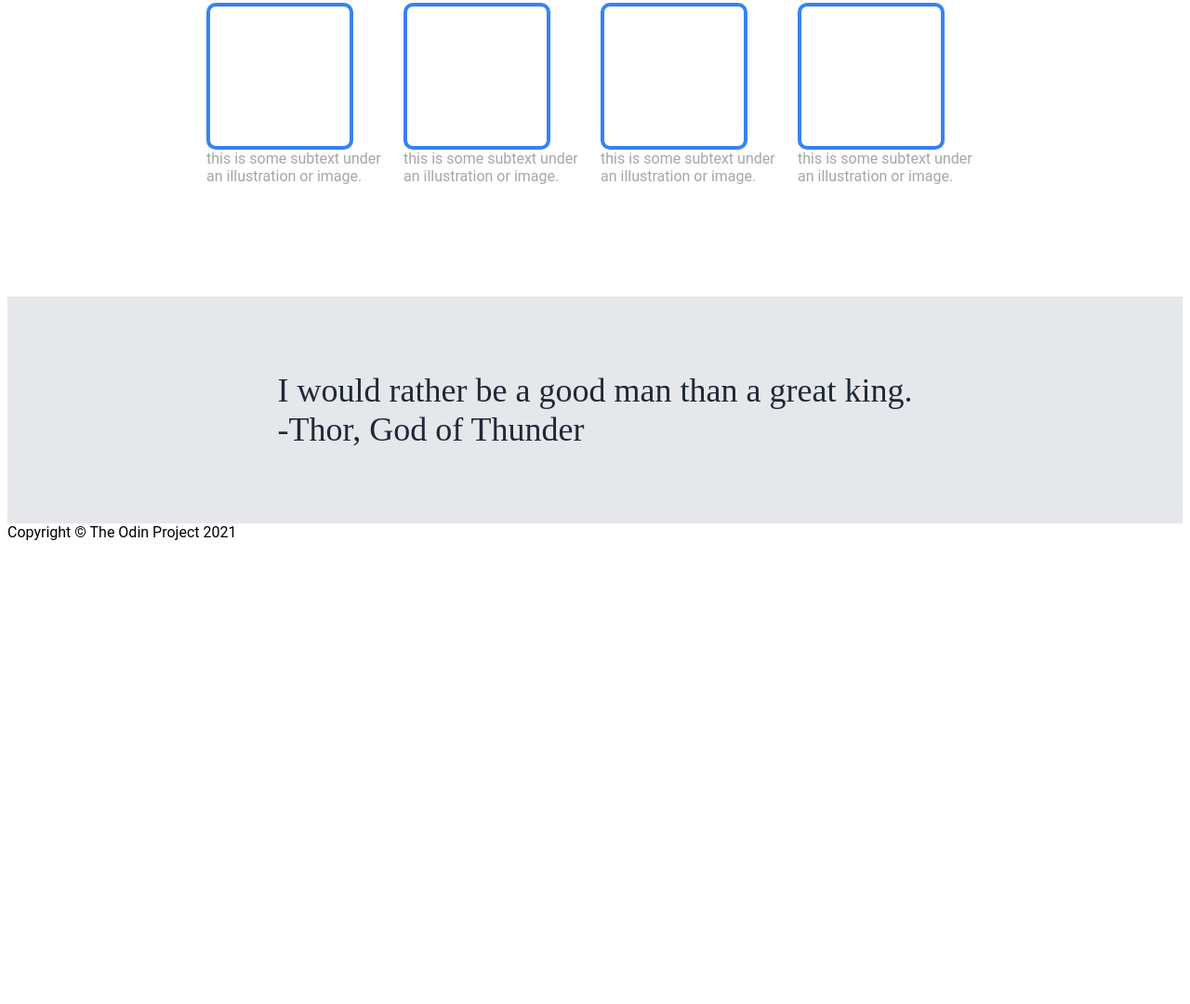
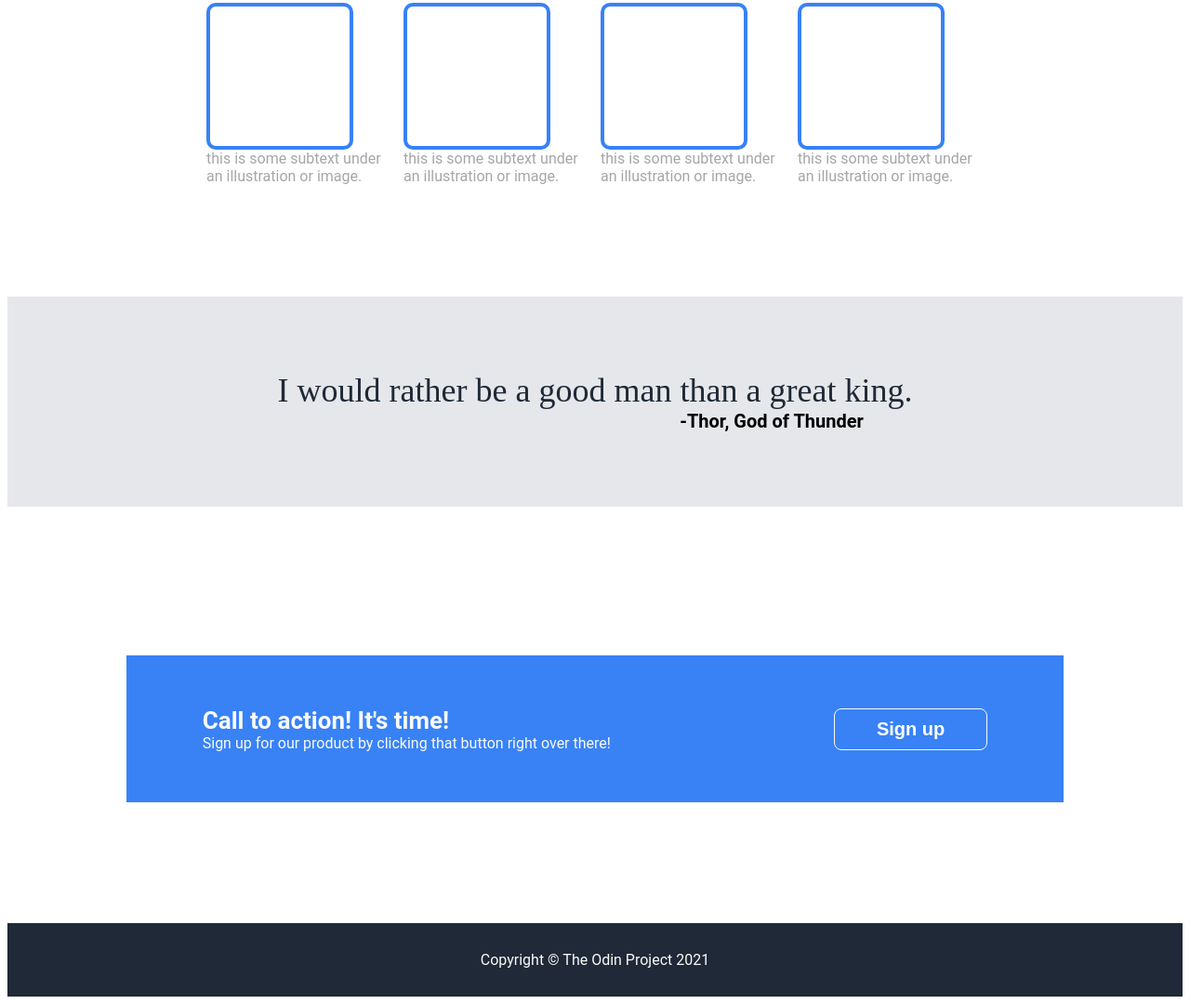
Before and after one commit to HnryKene/Landing-Page, a plain HTML site: page index.html in a window 1280 px wide. Shown: the part 612-1692 px from the top of the page at 93% size. Before the commit the page ends 1202 px from the top, so only its background shows below. Drawn offline with Linux system fonts and the light colour scheme.

Commit message:
I've completed the quote section, the section after that and the footer section. I am done with the project.

```diff
--- a/index.html
+++ b/index.html
@@ -50,13 +50,25 @@
 
     <div class="quote-section">
     <div class="quote-text">I would rather be a good man than a great king.
+    </div>
     <div class="name-of-person">-Thor, God of Thunder</div>
     </div>
     </div>
+
+    <div class="call-to-action">
+    <div class="text-e">
+    <div class="call">Call to action! It's time!</div>
+    <div class="call-two">Sign up for our product by clicking that button right over there!</div>
+    </div>
+    <button class="call-to-action-button">Sign up</button>
     </div>
 
+
+
     <div class="footer">
+    <div class="centerer">
     <div>Copyright © The Odin Project 2021</div>
+    </div>
     </div>
 </body>
 </html>
--- a/style.css
+++ b/style.css
@@ -1,10 +1,11 @@
 body {
     font-family:'Roboto', sans-serif;
-
+    overflow-x: hidden;
 }
 
+
 .header {
-    background-color: #1F2937;
+    background: #1F2937;
     color:white;
     margin:-10px;
     padding:20px;
@@ -95,15 +96,66 @@ button {
 }
 
 .quote-section{
-    background-color:#E5E7EB;
+    background:#E5E7EB;
     display:flex;
+    flex-flow:column;
     align-items:center;
     justify-content:center;
     padding:80px;
+    margin-bottom:160px;
+
 }
 
 .quote-text{
     font-size:36px;
     color:#1F2937;
-    font-family:'light-italic'
+    font-family:'light-italic';
 }
+
+.name-of-person{
+    font-weight:700;
+    margin-left:380px;
+    font-size:20px;
+}
+
+.call-to-action{
+    border:4px solid#3882F6;
+    background-color: #3882F6;
+    height:150px;
+    width:1000px;
+    margin: 0 auto;
+    margin-bottom: 130px;
+    display:flex;
+    justify-content:center;
+    align-items:center;
+
+}
+
+.text-e{
+    color:#F9FAF8;
+    margin-right:240px;
+}
+
+.call{
+    font-size:26px;
+    font-weight:700;
+}
+
+.call-to-action-button{
+    border:solid 1px #F9FAF8;
+    padding:10px 45px 10px 45px;
+    font-weight:bold;
+    font-size:20px;
+}
+
+.footer{
+    background:#1F2937;
+    padding:30px 0px 30px 0px;
+}
+
+.centerer{
+    display:flex;
+    align-items:center;
+    justify-content:center;
+    color:#F9FAF8;
+}
```
